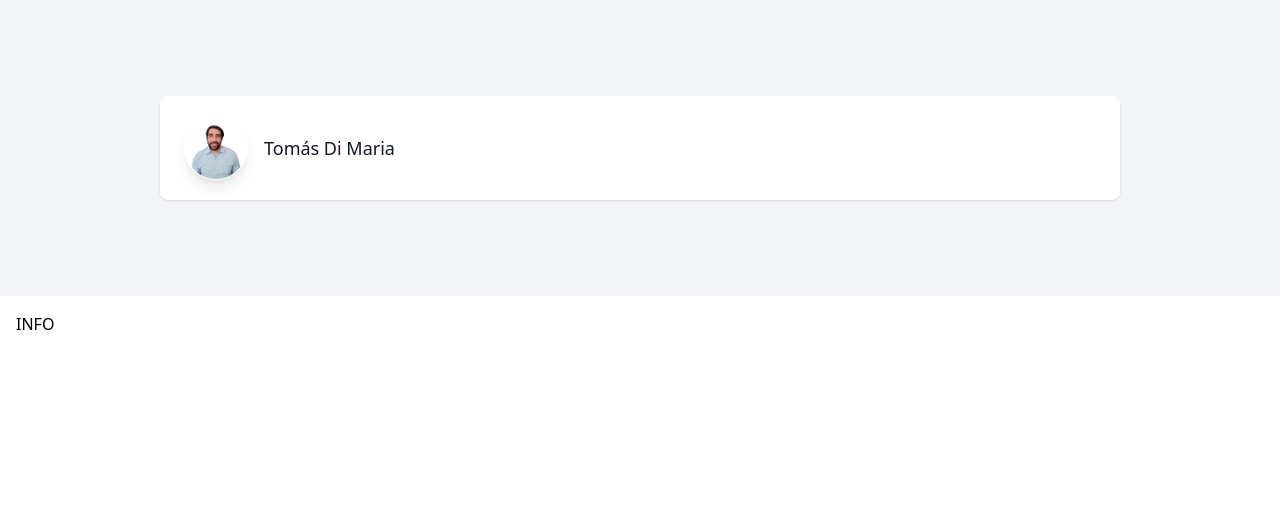
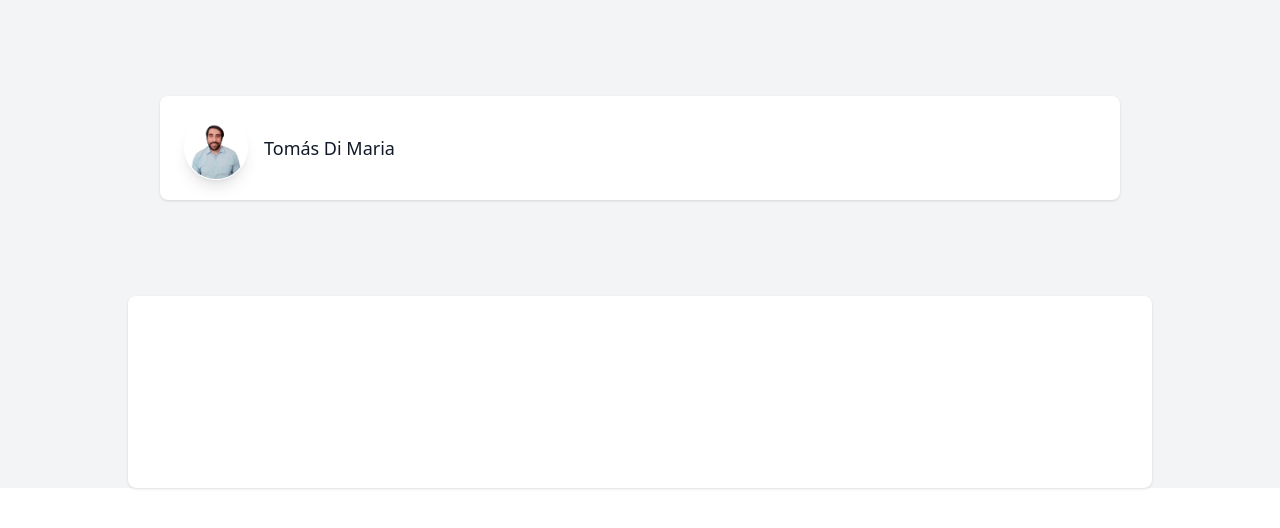
Before and after one commit to loesen-tomasdimaria/tomas, a Next.js app: page / in a window 1280 px wide. Shown: the top 528 px of the page. Built offline with nearby package versions, Linux system fonts and the light colour scheme.

Commit message:
Added Prettier
Added prettier

```diff
--- a/components/Info.js
+++ b/components/Info.js
@@ -1,9 +1,11 @@
-import React from 'react'
+import React from 'react';
 
 function Info() {
-  return (<>
-    <div className="px-4 pt-4 pb-16 bg-white">INFO</div></>
-  )
+  return (
+    <>
+      <div className='max-w-5xl mx-auto px-4 sm:py-24 sm:px-6 lg:px-8 bg-white dark:bg-gray-800 shadow overflow-hidden rounded-lg'></div>
+    </>
+  );
 }
 
-export default Info
+export default Info;
```
Also changed, not shown: components/Name.js (+4 -5 lines).
